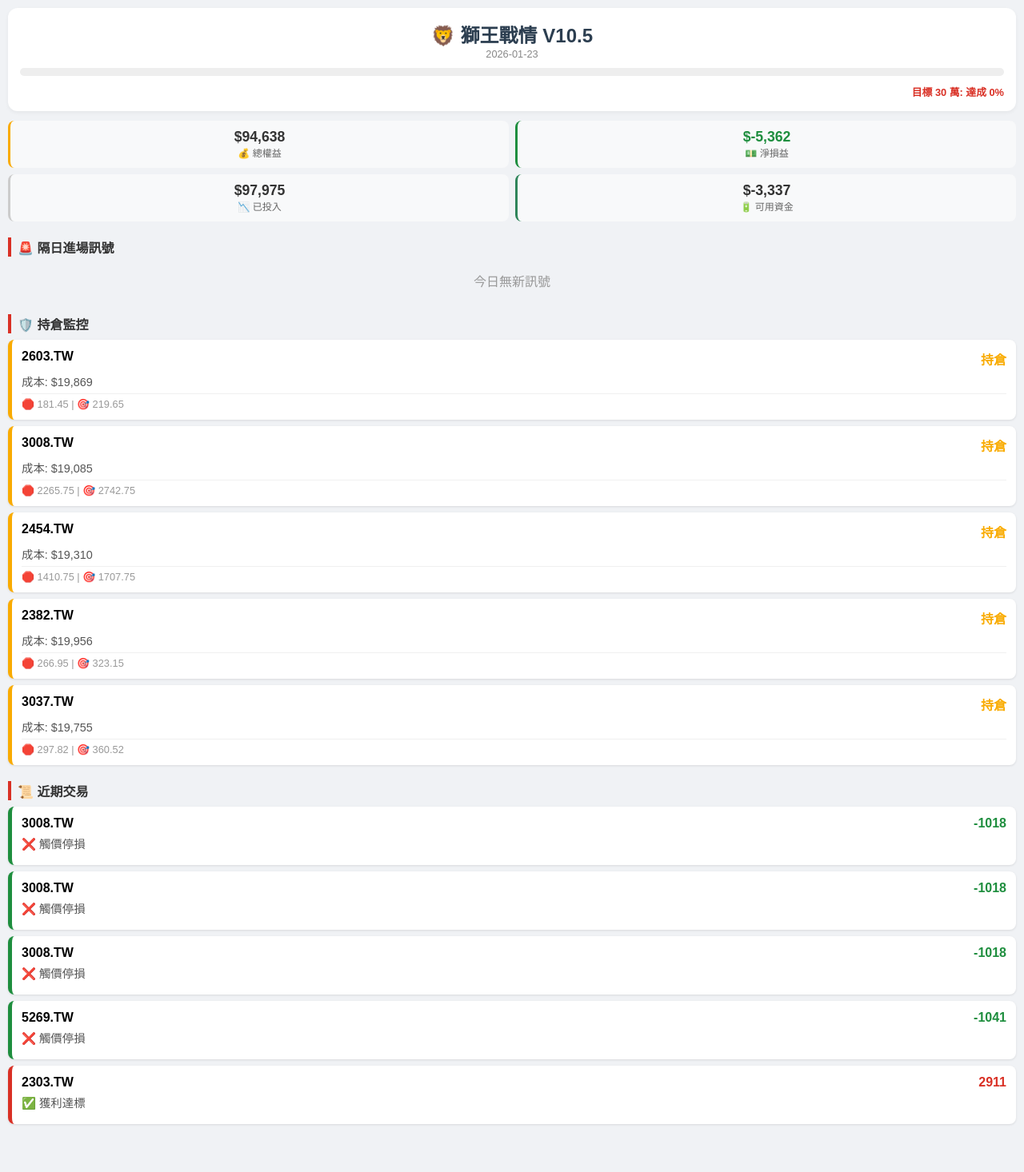
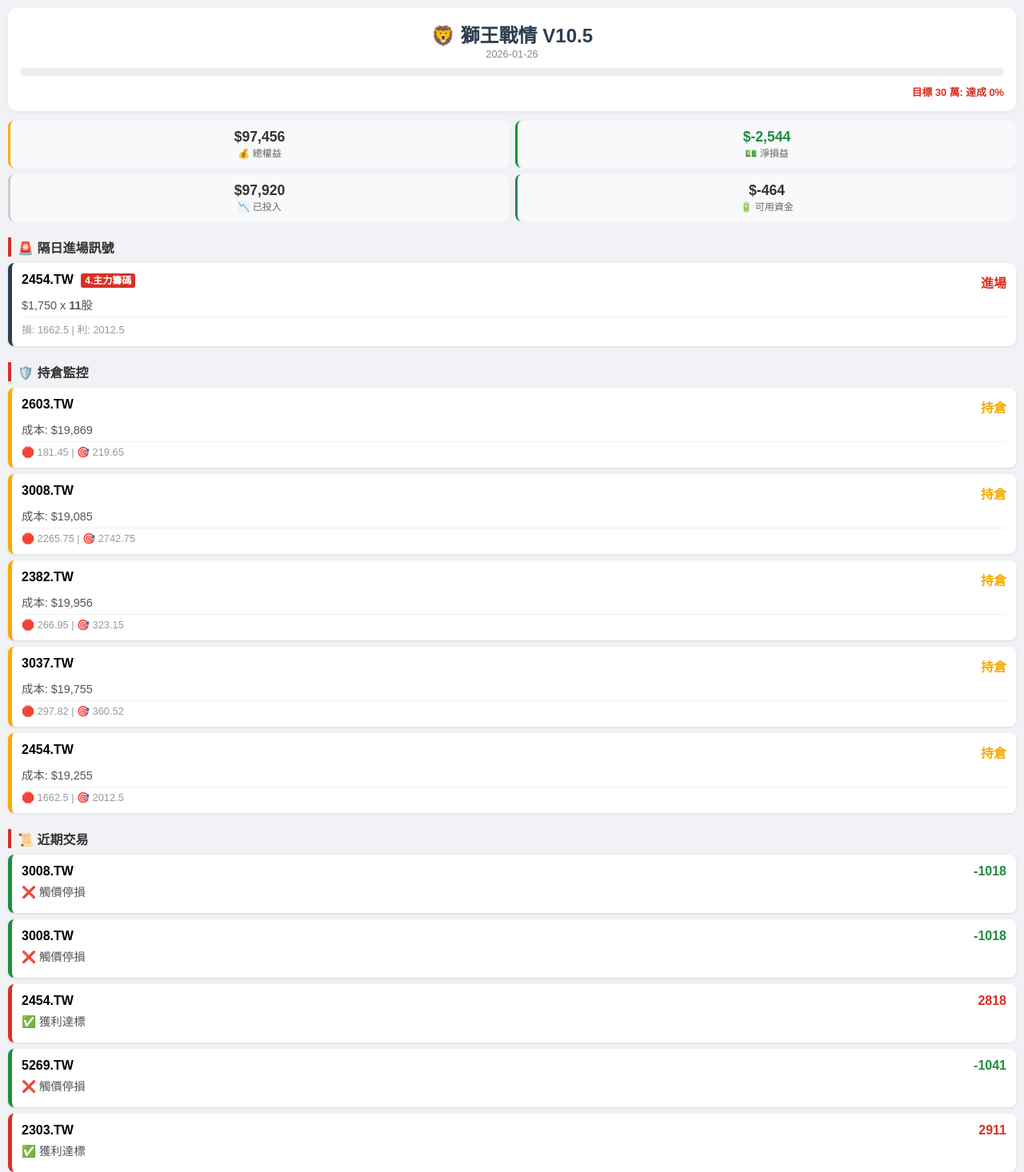
Before and after one commit to TaiwanOscarChen/lion-strategy, a plain HTML site: page index.html in a window 1280 px wide. Shown: the top 1466 px of the page at 80% size. Before the commit the page ends 1424 px from the top, so only its background shows below. Drawn offline with Linux system fonts and the light colour scheme.

Commit message:
📊 Daily Update: Ledger & Report

```diff
--- a/Lion_Ledger.csv
+++ b/Lion_Ledger.csv
@@ -8,8 +8,9 @@
 2025-12-26_3008.TW,2025-12-26,3008.TW,2385.0,8,,19085,2265.75,2742.75,2265.75,2025-12-26,,,,-1018,-5.33,已平倉,,4.主力籌碼,多頭|美股助漲,❌ 觸價停損
 2025-12-26_3008.TW,2025-12-26,3008.TW,2385.0,8,,19085,2265.75,2742.75,2265.75,2025-12-26,,,,-1018,-5.33,已平倉,,4.主力籌碼,多頭|美股助漲,❌ 觸價停損
 2025-12-26_3008.TW,2025-12-26,3008.TW,2385.0,8,,19085,2265.75,2742.75,0.0,-,,,,0,0.0,持倉,,4.主力籌碼,多頭|美股助漲,-
-2026-01-02_2454.TW,2026-01-02,2454.TW,1485.0,13,,19310,1410.75,1707.75,0.0,-,,,,0,0.0,持倉,,4.主力籌碼,多頭|中性,-
+2026-01-02_2454.TW,2026-01-02,2454.TW,1485.0,13,,19310,1410.75,1707.75,1707.75,2026-01-26,,,,2818,14.6,已平倉,,4.主力籌碼,多頭|中性,✅ 獲利達標
 2026-01-09_2382.TW,2026-01-09,2382.TW,281.0,71,,19956,266.95,323.15,0.0,-,,,,0,0.0,持倉,,4.主力籌碼,多頭|中性,-
 2026-01-09_5269.TW,2026-01-09,5269.TW,1395.0,14,,19535,1325.25,1604.25,1325.25,2026-01-09,,,,-1041,-5.33,已平倉,,4.主力籌碼,多頭|中性,❌ 觸價停損
 2026-01-09_2303.TW,2026-01-09,2303.TW,55.09999847412109,362,,19951,52.34,63.36,63.36,2026-01-20,,,,2911,14.59,已平倉,,4.主力籌碼,多頭|美股助漲,✅ 獲利達標
 2026-01-20_3037.TW,2026-01-20,3037.TW,313.5,63,,19755,297.82,360.52,0.0,-,,,,0,0.0,持倉,,4.主力籌碼,多頭|中性,-
+2026-01-26_2454.TW,2026-01-26,2454.TW,1750.0,11,,19255,1662.5,2012.5,0.0,-,,,,0,0.0,持倉,,4.主力籌碼,多頭|中性,-
--- a/index.html
+++ b/index.html
@@ -17,17 +17,27 @@
         </style></head><body>
             <div class="card" style="text-align:center">
                 <h2 style="margin:0;color:#2c3e50">🦁 獅王戰情 V10.5</h2>
-                <div style="font-size:0.8em;color:#888;margin-bottom:5px">2026-01-23</div>
+                <div style="font-size:0.8em;color:#888;margin-bottom:5px">2026-01-26</div>
                 <div style="background:#eee;height:10px;border-radius:5px;margin:10px 0;overflow:hidden"><div style="background:#d93025;width:0%;height:100%"></div></div>
                 <div style="text-align:right;color:#d93025;font-size:0.8em;font-weight:bold">目標 30 萬: 達成 0%</div>
             </div>
             <div class="money-grid">
-                <div class="money-item" style="border-color:#f9ab00"><span class="money-val">$94,638</span><span class="money-lbl">💰 總權益</span></div>
-                <div class="money-item" style="border-color:#1e8e3e"><span class="money-val" style="color:#1e8e3e">$-5,362</span><span class="money-lbl">💵 淨損益</span></div>
-                <div class="money-item"><span class="money-val">$97,975</span><span class="money-lbl">📉 已投入</span></div>
-                <div class="money-item" style="border-color:#2f855a"><span class="money-val">$-3,337</span><span class="money-lbl">🔋 可用資金</span></div>
+                <div class="money-item" style="border-color:#f9ab00"><span class="money-val">$97,456</span><span class="money-lbl">💰 總權益</span></div>
+                <div class="money-item" style="border-color:#1e8e3e"><span class="money-val" style="color:#1e8e3e">$-2,544</span><span class="money-lbl">💵 淨損益</span></div>
+                <div class="money-item"><span class="money-val">$97,920</span><span class="money-lbl">📉 已投入</span></div>
+                <div class="money-item" style="border-color:#2f855a"><span class="money-val">$-464</span><span class="money-lbl">🔋 可用資金</span></div>
             </div>
-            <div class="section-title">🚨 隔日進場訊號</div><div class='no-data'>今日無新訊號</div>
+            <div class="section-title">🚨 隔日進場訊號</div>
+                <div class="trade-card" style="border-left-color: #2c3e50;">
+                    <div class="trade-header">
+                        <span>2454.TW <span class="tag t-lion">4.主力籌碼</span></span>
+                        <span style="color:#d93025; font-weight:bold;">進場</span>
+                    </div>
+                    <div class="trade-detail">
+                        <span>$1,750 x <b>11</b>股</span>
+                    </div>
+                    <div class="trade-footer">損: 1662.5 | 利: 2012.5</div>
+                </div>
             <div class="section-title">🛡️ 持倉監控</div>
                 <div class="trade-card" style="border-left-color: #f9ab00;">
                     <div class="trade-header">
@@ -51,16 +61,6 @@
                 </div>
                 <div class="trade-card" style="border-left-color: #f9ab00;">
                     <div class="trade-header">
-                        <span>2454.TW</span>
-                        <span style="color:#f9ab00;">持倉</span>
-                    </div>
-                    <div class="trade-detail">
-                        <span>成本: $19,310</span>
-                    </div>
-                    <div class="trade-footer">🛑 1410.75 | 🎯 1707.75</div>
-                </div>
-                <div class="trade-card" style="border-left-color: #f9ab00;">
-                    <div class="trade-header">
                         <span>2382.TW</span>
                         <span style="color:#f9ab00;">持倉</span>
                     </div>
@@ -78,6 +78,16 @@
                         <span>成本: $19,755</span>
                     </div>
                     <div class="trade-footer">🛑 297.82 | 🎯 360.52</div>
+                </div>
+                <div class="trade-card" style="border-left-color: #f9ab00;">
+                    <div class="trade-header">
+                        <span>2454.TW</span>
+                        <span style="color:#f9ab00;">持倉</span>
+                    </div>
+                    <div class="trade-detail">
+                        <span>成本: $19,255</span>
+                    </div>
+                    <div class="trade-footer">🛑 1662.5 | 🎯 2012.5</div>
                 </div>
             <div class="section-title">📜 近期交易</div>
                 <div class="trade-card" style="border-left-color: #1e8e3e;">
@@ -98,13 +108,13 @@
                         <span>❌ 觸價停損</span>
                     </div>
                 </div>
-                <div class="trade-card" style="border-left-color: #1e8e3e;">
+                <div class="trade-card" style="border-left-color: #d93025;">
                     <div class="trade-header">
-                        <span>3008.TW</span>
-                        <span style="color:#1e8e3e; font-weight:bold;">-1018</span>
+                        <span>2454.TW</span>
+                        <span style="color:#d93025; font-weight:bold;">2818</span>
                     </div>
                     <div class="trade-detail">
-                        <span>❌ 觸價停損</span>
+                        <span>✅ 獲利達標</span>
                     </div>
                 </div>
                 <div class="trade-card" style="border-left-color: #1e8e3e;">
```
